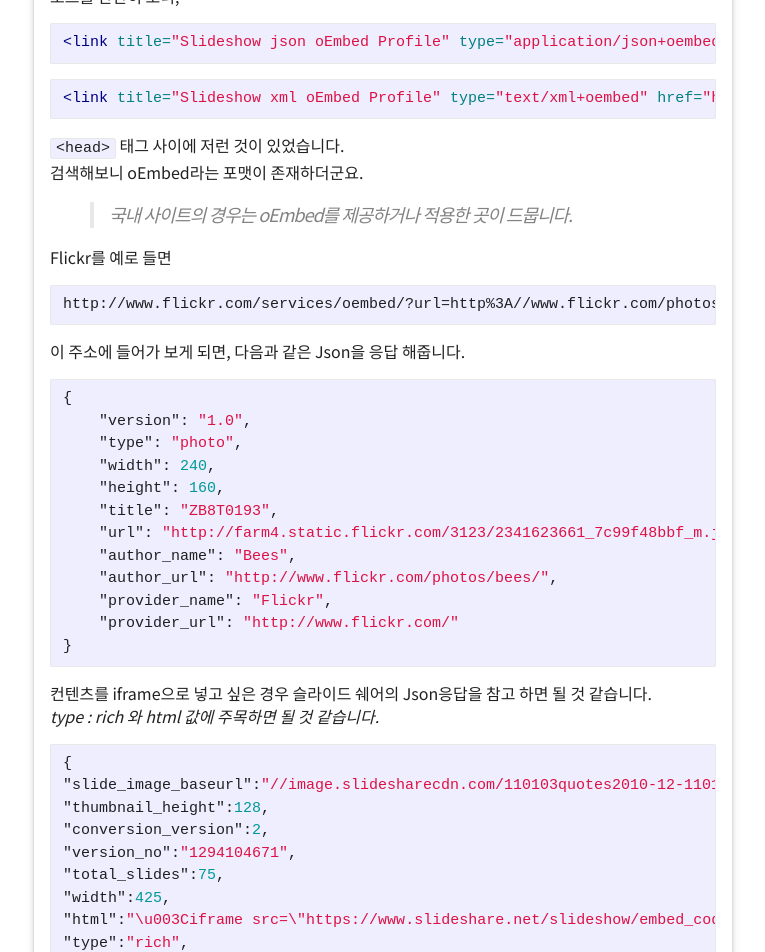
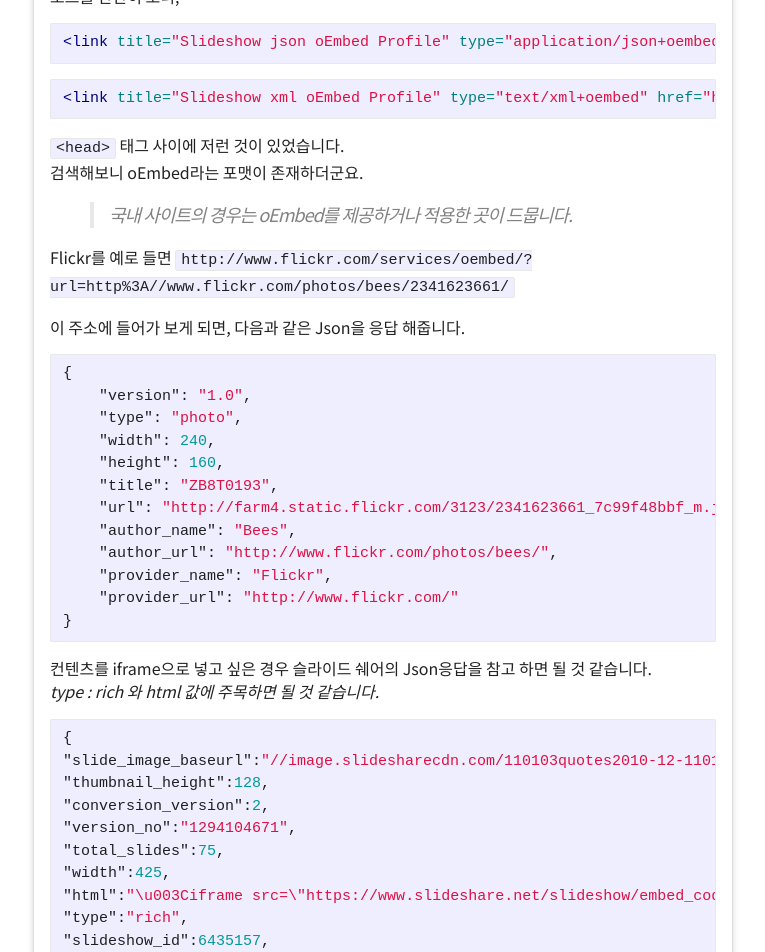
Before and after one commit to leesum-in/ssucom502.github.io, a Jekyll site: the page built from _posts/2016-02-11-oembed.md, in a window 1280 px wide. Shown: the part 981-1933 px from the top of the page, without its empty margins (257-1022 px from the left). Built offline with Jekyll 4.4.1, drawn with Linux system fonts in a browser that asks for light colours; Markdown is read by kramdown in place of the engine named in the settings; comment, search, counter and statistics services are not loaded; grey boxes are pictures that could not be loaded.

````diff
--- a/_posts/2016-02-11-oembed.md
+++ b/_posts/2016-02-11-oembed.md
@@ -24,9 +24,7 @@ categories: oEmbed
 > 국내 사이트의 경우는 oEmbed를 제공하거나 적용한 곳이 드뭅니다.
 
 Flickr를 예로 들면
-```
-http://www.flickr.com/services/oembed/?url=http%3A//www.flickr.com/photos/bees/2341623661/
-```
+`http://www.flickr.com/services/oembed/?url=http%3A//www.flickr.com/photos/bees/2341623661/`
 
 이 주소에 들어가 보게 되면, 다음과 같은 Json을 응답 해줍니다.
 
````
